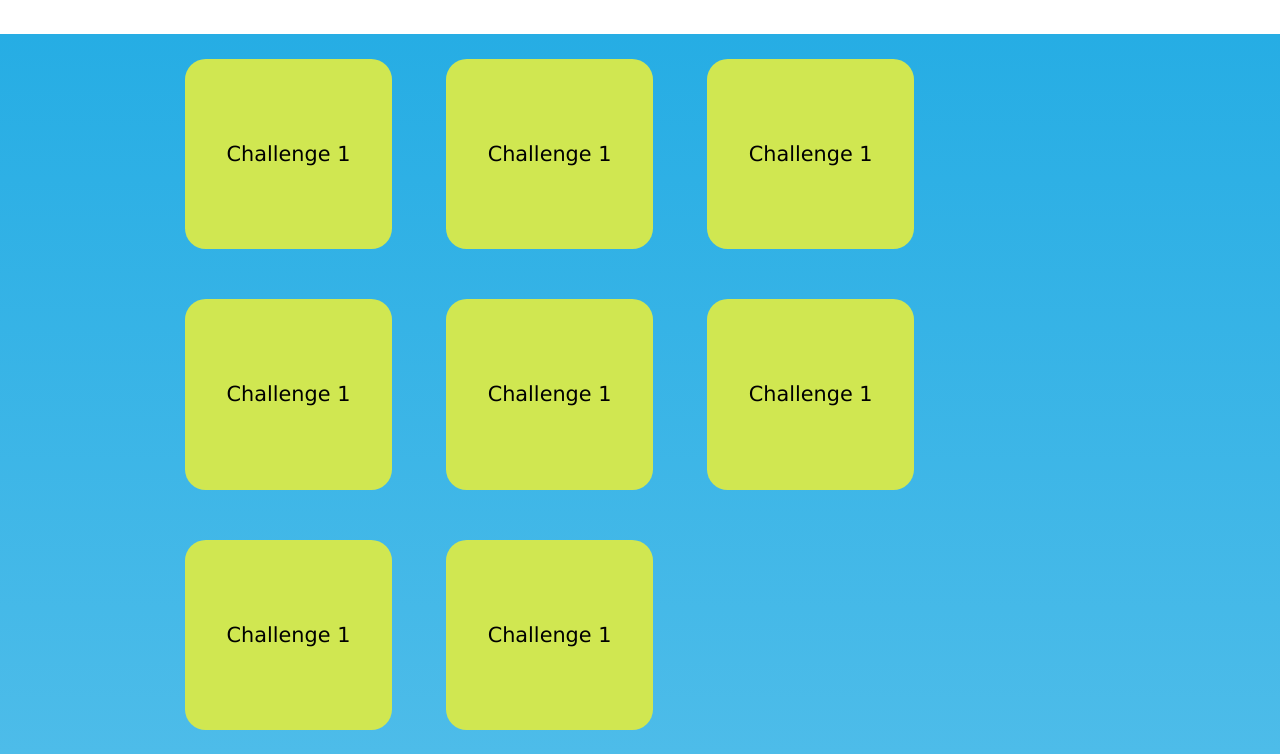
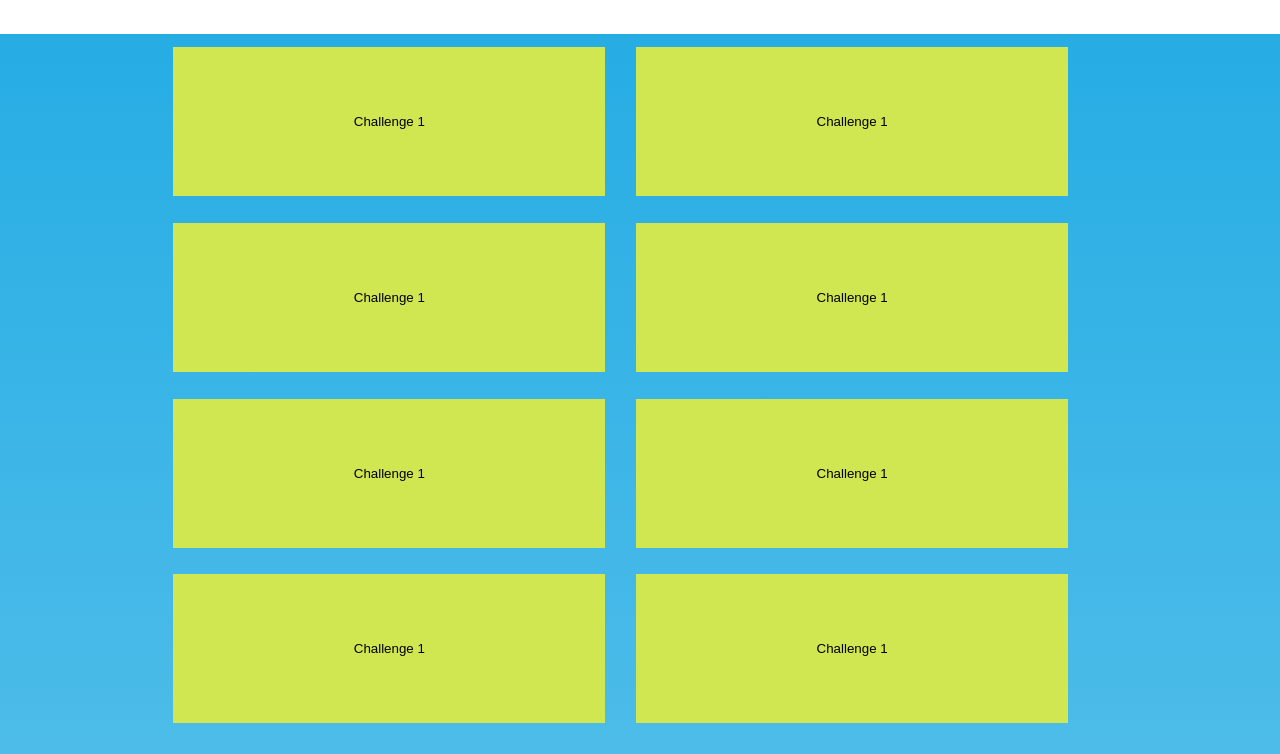
Before and after one commit to AndrewMoll/SVIChallenge, a website: page index.html in a window 1280 px wide. Shown: the part 46-800 px from the top of the page. Drawn offline with Linux system fonts and the light colour scheme.

Commit message:
changed to take up all space with green buttons

```diff
--- a/css/default.css
+++ b/css/default.css
@@ -41,7 +41,7 @@ margin: 0;
 {
     position:relative;
     width:75%;
-    height:10%;
+    height:90%;
     margin: 0 auto;
 
 }
@@ -50,23 +50,12 @@ margin: 0;
 
 
 .button {
-   border-top: .1em solid #d0e751;
    background: #d0e751;
    background: -webkit-gradient(linear, left top, left bottom, from(#d0e751), to(#d0e751));
    background: -webkit-linear-gradient(top, #d0e751, #d0e751);
    background: -moz-linear-gradient(top, #d0e751, #d0e751);
    background: -ms-linear-gradient(top, #d0e751, #d0e751);
    background: -o-linear-gradient(top, #d0e751, #d0e751);
-   padding: 4em 2em;
-   -webkit-border-radius: 1em;
-   -moz-border-radius: 1em;
-   border-radius: 1em;
-   color: #000000;
-   font-size: 1.3em;
-   font-family: 'Lucida Grande', Helvetica, Arial, Sans-Serif;
-   text-decoration: none;
-   vertical-align: middle;
-   margin: 1.2em;
    }
  .button:hover {
    border-top-color: #ffffff;
@@ -77,3 +66,10 @@ margin: 0;
    border-top-color: #d0e751;
    background: #d0e751;
    }
+
+
+button {
+    width:45%;
+    height:23%;
+    margin: 1em;
+}
```
